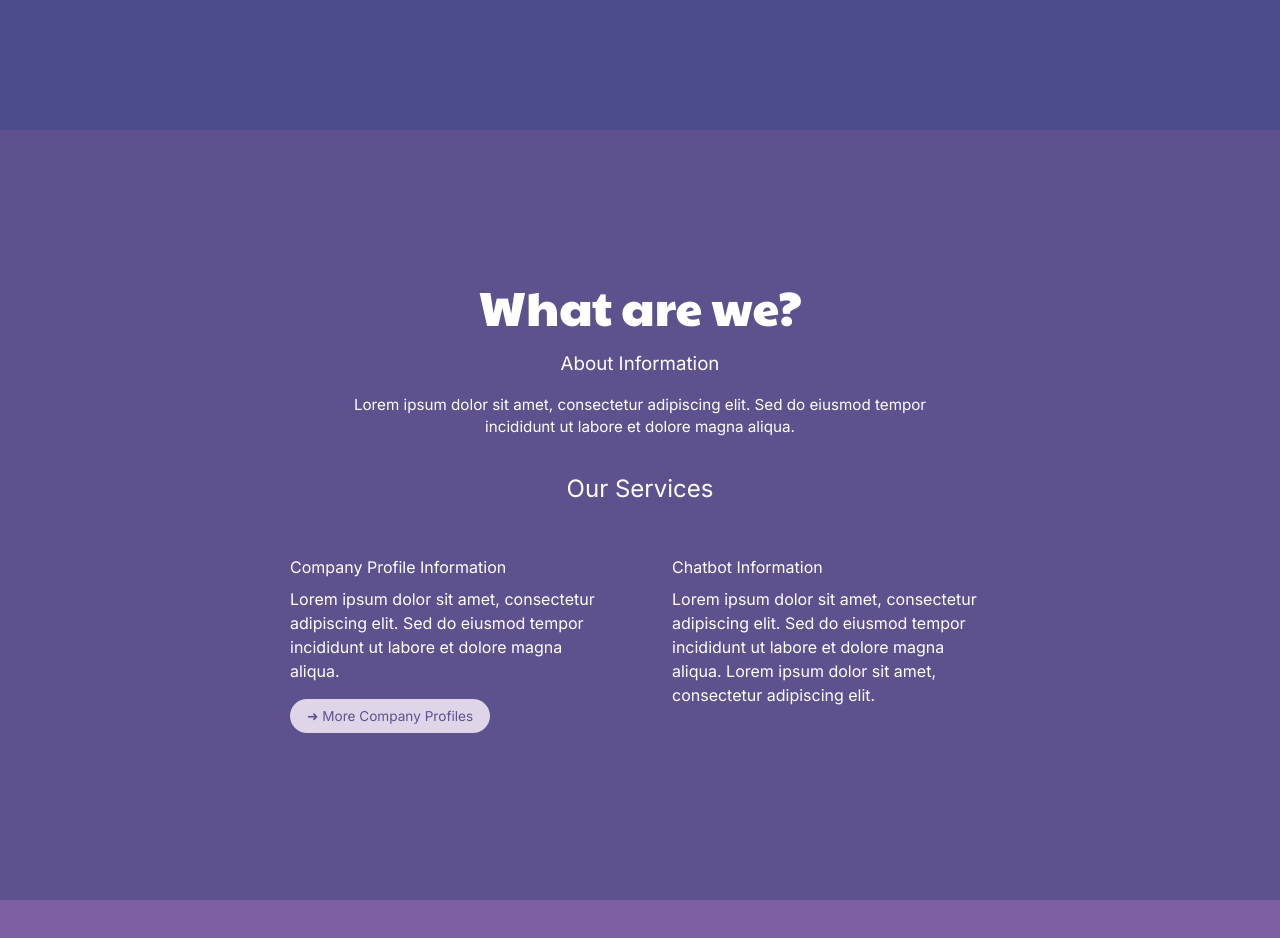
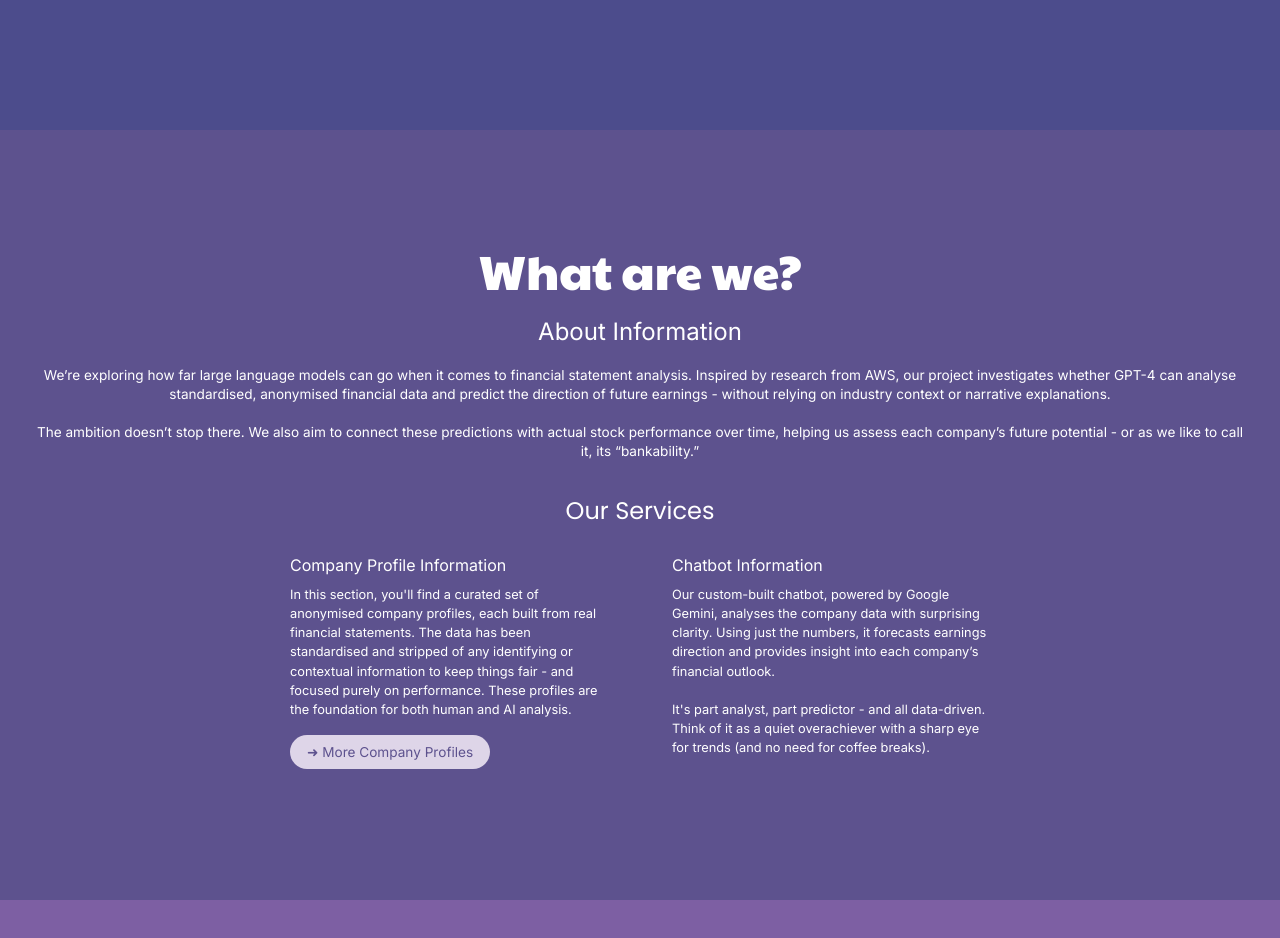
Before and after one commit to lyvnrin/valora-frontend, a React (Vite) app: page / in a window 1280 px wide. Shown: the part 680-1618 px from the top of the page. Built offline with nearby package versions, Linux system fonts and the light colour scheme.

Commit message:
ninth save? - added info to the "About Us" section

```diff
--- a/src/App.css
+++ b/src/App.css
@@ -95,6 +95,7 @@ html {
   color: #fff;
   padding: 4rem 2rem;
   text-align: center;
+  overflow: hidden;
 }
 
 .about-title {
@@ -107,17 +108,21 @@ html {
 .about-subtitle {
   font-weight: bold;
   margin-bottom: 16px;
+  font-size: 1.5rem;
 }
 
 .about-description {
-  max-width: 600px;
+  max-width: max-content;
   margin: 0 auto 2rem;
-  font-size: 0.95rem;
+  font-size: 0.85rem;
+  line-height: 1.4;
 }
 
 .our-services {
   font-size: 1.5rem;
-  margin-bottom: 2rem;
+  margin-bottom: 0.5rem;
+  font-family: 'Poppins', sans-serif;
+  font-weight: 700;
 }
 
 .services-container {
@@ -132,6 +137,7 @@ html {
   .services-container {
     flex-direction: row;
     justify-content: center;
+    flex-wrap: wrap;
   }
 }
 
@@ -139,14 +145,25 @@ html {
   background: transparent;
   border-radius: 8px;
   padding: 1rem;
+  width: 100%;
   max-width: 350px;
   margin: 0 auto;
   text-align: left;
+  box-sizing: border-box;
+  flex: 1 0 300px;
+  font-family: Inter, sans-serif;
 }
 
 .service-box h4 {
-  font-weight: bold;
+  font-weight: bolder;
   margin-bottom: 0.5rem;
+
+}
+
+.service-box p {
+  font-size: 0.8rem;
+  line-height: 1.5;
+  word-wrap: break-word;
 }
 
 .profile-btn {
@@ -155,11 +172,10 @@ html {
   color: #5D528E;
   font-weight: bold;
   padding: 0.5rem 1rem;
-  /*border: 1px #000 solid;*/
   border-radius: 9999px;
   font-size: 0.85rem;
   cursor: pointer;
-  /*transition: 0.3s ease;*/
+  display: inline-block;
 }
 
 .profile-btn:hover {
--- a/src/App.jsx
+++ b/src/App.jsx
@@ -27,8 +27,8 @@ function LandingPage() {
                     <h1 className="about-title">What are we?</h1>
                     <h3 className="about-subtitle">About Information</h3>
                     <p className="about-description">
-                        Lorem ipsum dolor sit amet, consectetur adipiscing elit. Sed do eiusmod tempor
-                        incididunt ut labore et dolore magna aliqua.
+                        We’re exploring how far large language models can go when it comes to financial statement analysis. Inspired by research from AWS, our project investigates whether GPT-4 can analyse standardised, anonymised financial data and predict the direction of future earnings - without relying on industry context or narrative explanations.
+                        <br/> <br/>The ambition doesn’t stop there. We also aim to connect these predictions with actual stock performance over time, helping us assess each company’s future potential - or as we like to call it, its “bankability.”
                     </p>
 
                     <h3 className="our-services">Our Services</h3>
@@ -37,8 +37,7 @@ function LandingPage() {
                         <div className="service-box">
                             <h4>Company Profile Information</h4>
                             <p>
-                                Lorem ipsum dolor sit amet, consectetur adipiscing elit. Sed do eiusmod
-                                tempor incididunt ut labore et dolore magna aliqua.
+                                In this section, you'll find a curated set of anonymised company profiles, each built from real financial statements. The data has been standardised and stripped of any identifying or contextual information to keep things fair - and focused purely on performance. These profiles are the foundation for both human and AI analysis.
                             </p>
                             <button className="profile-btn" onClick={() => navigate('/companyprofile')}>
                                 &#10140; More Company Profiles
@@ -48,9 +47,8 @@ function LandingPage() {
                         <div className="service-box">
                             <h4>Chatbot Information</h4>
                             <p>
-                                Lorem ipsum dolor sit amet, consectetur adipiscing elit. Sed do eiusmod
-                                tempor incididunt ut labore et dolore magna aliqua. Lorem ipsum dolor sit
-                                amet, consectetur adipiscing elit.
+                                Our custom-built chatbot, powered by Google Gemini, analyses the company data with surprising clarity. Using just the numbers, it forecasts earnings direction and provides insight into each company’s financial outlook.
+                                <br/><br/>It's part analyst, part predictor - and all data-driven. Think of it as a quiet overachiever with a sharp eye for trends (and no need for coffee breaks).
                             </p>
                         </div>
                     </div>
```
